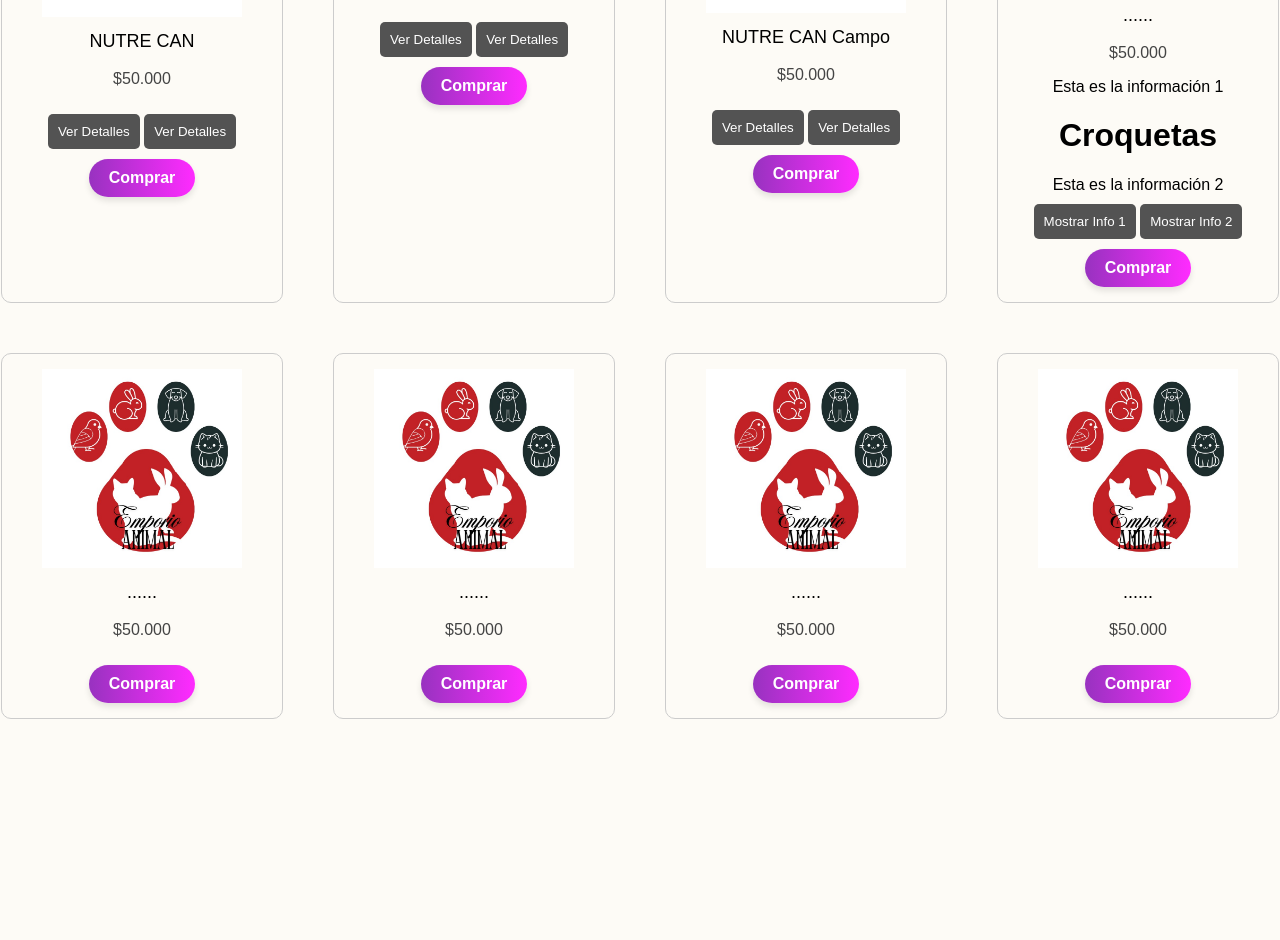
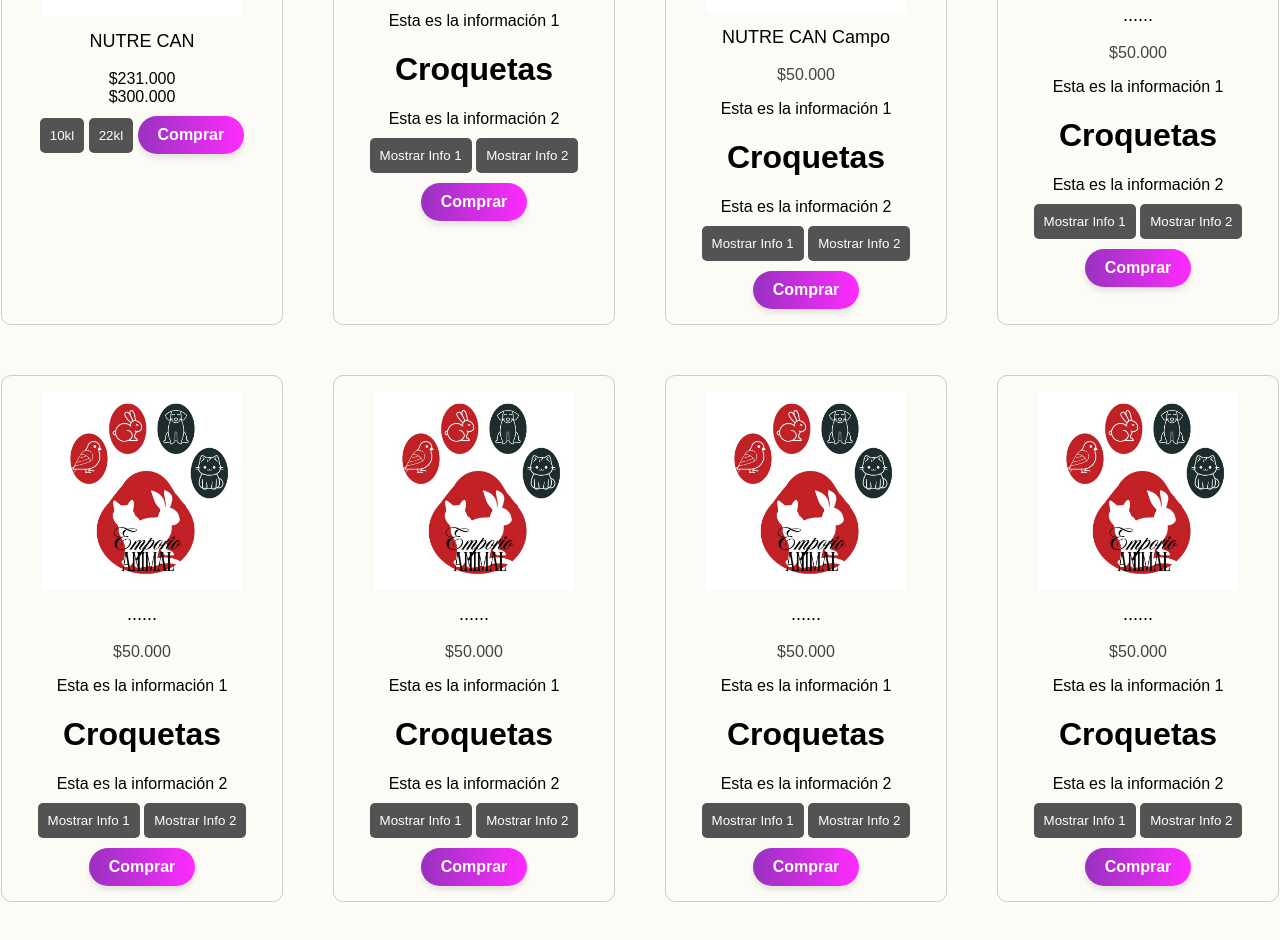
Before and after one commit to Newt142xd/Emporio-Animal-, a plain HTML site: page src/Alimentos.html in a window 1280 px wide. Shown: the part 560-1500 px from the top of the page. Before the commit the page ends 1354 px from the top, so only its background shows below. Drawn offline with Linux system fonts and the light colour scheme.

Commit message:
Se ajustaron varios de los botones y tambien su informacion, se plantea mover el boton de compra para la parte inferior y este se vea mas alargado, tambien se estara modificando la cantidad de botones y su informacion

```diff
--- a/src/Alimentos.html
+++ b/src/Alimentos.html
@@ -72,18 +72,13 @@
       <div class="producto">
           <img src="Img/Nutre can perro 1.jpg" alt=".......">
           <p class="nombre">NUTRE CAN</p>
-          <p class="precio">$50.000</p>
+          <div id="info1" class="info">
+          $231.000
+          </div>
 
-        <div id="detallesA" class="detalles">
-            <h1>NUTRE CAN Croquetas</h1>
-            <p>Stock: Disponible</p>
-        </div>
-        <div id="detallesB" class="detalles">
-          <h1>NUTRECAN</h1>
-          <p>Stock: Disponible</p>
-      </div>
-      <button onclick="mostrarDetalles('detallesA')">Ver Detalles</button>
-        <button onclick="mostrarDetalles('detallesB')">Ver Detalles</button>
+          <div id="info2" class="info">$300.000</div>
+          <button class="btn1" onclick="mostrarInfo(1)">10kl</button>
+          <button class="btn2" onclick="mostrarInfo(2)">22kl</button>
           <button class="btn">Comprar</button>
       </div>
 
@@ -95,16 +90,14 @@
             <h1>NUTRE CAN Croquetas</h1>
             <p>Stock: Disponible</p>
         </div>
-        <div id="detallesC" class="detalles">
-          <h1>NUTRECAN CROQUETAS</h1>
-          <p>Stock: No disponible</p>
-      </div>
-      <div id="detallesD" class="detalles">
-        <h1>NUTRECAN CROQUETAS</h1>
-        <p>Stock: No disponible</p>
-    </div>
-        <button onclick="mostrarDetalles('detallesC')">Ver Detalles</button>
-        <button onclick="mostrarDetalles('detallesD')">Ver Detalles</button>
+
+        <div id="info3" class="info">Esta es la información 1
+          <h1>Croquetas</h1>
+        </div>
+
+        <div id="info4" class="info">Esta es la información 2</div>
+        <button class="btn1" onclick="mostrarInfo(3)">Mostrar Info 1</button>
+        <button class="btn2" onclick="mostrarInfo(4)">Mostrar Info 2</button>
           <button class="btn">Comprar</button>
       </div>
       <div class="producto">
@@ -112,16 +105,13 @@
           <p class="nombre">NUTRE CAN Campo </p>
           <p class="precio">$50.000</p>
 
-          <div id="detallesE" class="detalles">
-            <h1>NUTRECAN CROQUETAS</h1>
-            <p>Stock: No disponible</p>
-        </div>
-        <div id="detallesF" class="detalles">
-          <h1>NUTRECAN CROQUETAS</h1>
-          <p>Stock: No disponible</p>
-      </div>
-      <button onclick="mostrarDetalles('detallesE')">Ver Detalles</button>
-      <button onclick="mostrarDetalles('detallesF')">Ver Detalles</button>
+          <div id="info5" class="info">Esta es la información 1
+            <h1>Croquetas</h1>
+          </div>
+
+          <div id="info6" class="info">Esta es la información 2</div>
+          <button class="btn1" onclick="mostrarInfo(5)">Mostrar Info 1</button>
+          <button class="btn2" onclick="mostrarInfo(6)">Mostrar Info 2</button>
           <button class="btn">Comprar</button>
       </div>
       <div class="producto">
@@ -129,37 +119,65 @@
           <p class="nombre">......</p>
           <p class="precio">$50.000</p>
 
-          <div id="info1" class="info">Esta es la información 1
+          <div id="info7" class="info">Esta es la información 1
             <h1>Croquetas</h1>
           </div>
 
-          <div id="info2" class="info">Esta es la información 2</div>
-          <button class="btn1" onclick="mostrarInfo(1)">Mostrar Info 1</button>
-          <button class="btn2" onclick="mostrarInfo(2)">Mostrar Info 2</button>
+          <div id="info8" class="info">Esta es la información 2</div>
+          <button class="btn1" onclick="mostrarInfo(7)">Mostrar Info 1</button>
+          <button class="btn2" onclick="mostrarInfo(8)">Mostrar Info 2</button>
           <button class="btn">Comprar</button>
       </div>
       <div class="producto">
         <img src="Img/Emporio.jpg" alt=".....">
         <p class="nombre">......</p>
         <p class="precio">$50.000</p>
+        <div id="info9" class="info">Esta es la información 1
+          <h1>Croquetas</h1>
+        </div>
+
+        <div id="info10" class="info">Esta es la información 2</div>
+        <button class="btn1" onclick="mostrarInfo(9)">Mostrar Info 1</button>
+        <button class="btn2" onclick="mostrarInfo(10)">Mostrar Info 2</button>
         <button class="btn">Comprar</button>
     </div>
     <div class="producto">
       <img src="Img/Emporio.jpg" alt=".....">
       <p class="nombre">......</p>
       <p class="precio">$50.000</p>
+      <div id="info11" class="info">Esta es la información 1
+        <h1>Croquetas</h1>
+      </div>
+
+      <div id="info12" class="info">Esta es la información 2</div>
+      <button class="btn1" onclick="mostrarInfo(11)">Mostrar Info 1</button>
+      <button class="btn2" onclick="mostrarInfo(12)">Mostrar Info 2</button>
       <button class="btn">Comprar</button>
   </div>
   <div class="producto">
     <img src="Img/Emporio.jpg" alt=".....">
     <p class="nombre">......</p>
     <p class="precio">$50.000</p>
+    <div id="info13" class="info">Esta es la información 1
+      <h1>Croquetas</h1>
+    </div>
+
+    <div id="info14" class="info">Esta es la información 2</div>
+    <button class="btn1" onclick="mostrarInfo(13)">Mostrar Info 1</button>
+    <button class="btn2" onclick="mostrarInfo(14)">Mostrar Info 2</button>
     <button class="btn">Comprar</button>
 </div>
 <div class="producto">
   <img src="Img/Emporio.jpg" alt=".....">
   <p class="nombre">......</p>
   <p class="precio">$50.000</p>
+  <div id="info15" class="info">Esta es la información 1
+    <h1>Croquetas</h1>
+  </div>
+
+  <div id="info16" class="info">Esta es la información 2</div>
+  <button class="btn1" onclick="mostrarInfo(15)">Mostrar Info 1</button>
+  <button class="btn2" onclick="mostrarInfo(16)">Mostrar Info 2</button>
   <button class="btn">Comprar</button>
 </div>
 </body>
```
